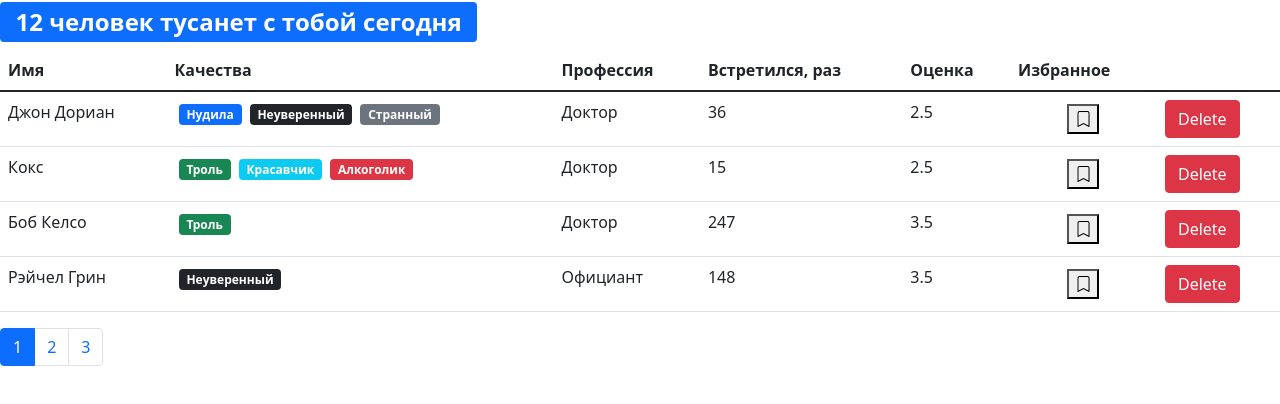
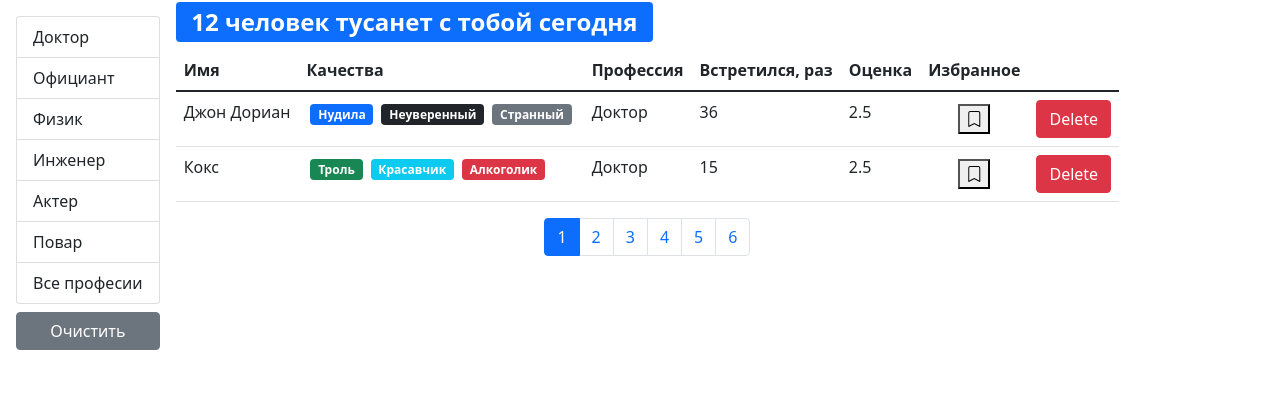
Before and after one commit to maksym-vovk/fast-company, a React (Create React App) app: page / in a window 1280 px wide. Shown: the top 404 px of the page. Built offline with nearby package versions, Linux system fonts and the light colour scheme.

Commit message:
Add filter

```diff
--- /dev/null
+++ b/src/app/api/fake.api/professions.api.js
@@ -0,0 +1,19 @@
+export const professions = {
+    doctor: { _id: "67rdca3eeb7f6fgeed471818", name: "Доктор" },
+    waiter: { _id: "67rdca3eeb7f6fgeed471820", name: "Официант" },
+    physics: { _id: "67rdca3eeb7f6fgeed471814", name: "Физик" },
+    engineer: { _id: "67rdca3eeb7f6fgeed471822", name: "Инженер" },
+    actor: { _id: "67rdca3eeb7f6fgeed471824", name: "Актер" },
+    cook: { _id: "67rdca3eeb7f6fgeed471829", name: "Повар" }
+};
+
+const fetchAll = () =>
+    new Promise((resolve) => {
+        window.setTimeout(function () {
+            resolve(professions);
+        }, 2000);
+    });
+
+export default {
+    fetchAll
+};
--- a/src/app/api/fake.api/user.api.js
+++ b/src/app/api/fake.api/user.api.js
@@ -1,11 +1,4 @@
-const professions = {
-    doctor: { _id: "67rdca3eeb7f6fgeed471818", name: "Доктор" },
-    waiter: { _id: "67rdca3eeb7f6fgeed471820", name: "Официант" },
-    physics: { _id: "67rdca3eeb7f6fgeed471814", name: "Физик" },
-    engineer: { _id: "67rdca3eeb7f6fgeed471822", name: "Инженер" },
-    actor: { _id: "67rdca3eeb7f6fgeed471824", name: "Актер" },
-    cook: { _id: "67rdca3eeb7f6fgeed471829", name: "Повар" }
-};
+import { professions } from "./professions.api";
 
 const qualities = {
     tedious: {
--- a/src/app/api/index.js
+++ b/src/app/api/index.js
@@ -1,5 +1,8 @@
 import * as users from "./fake.api/user.api";
+import professions from "./fake.api/professions.api";
+
 const API = {
-    users
+    users,
+    professions
 };
 export default API;
--- /dev/null
+++ b/src/app/components/groupList.jsx
@@ -0,0 +1,43 @@
+import React from "react";
+import PropTypes from "prop-types";
+
+const GroupList = ({
+    items,
+    valueProperty,
+    contentProperty,
+    onItemSelect,
+    selectedItem
+}) => {
+    return (
+        <ul className="list-group">
+            {Object.keys(items).map((item) => (
+                <li
+                    key={items[item][valueProperty]}
+                    className={
+                        "list-group-item" +
+                        (items[item] === selectedItem ? " active" : "")
+                    }
+                    onClick={() => onItemSelect(items[item])}
+                    role="button"
+                >
+                    {items[item][contentProperty]}
+                </li>
+            ))}
+        </ul>
+    );
+};
+
+GroupList.defaultProps = {
+    valueProperty: "_id",
+    contentProperty: "name"
+};
+
+GroupList.propTypes = {
+    items: PropTypes.object.isRequired,
+    valueProperty: PropTypes.string.isRequired,
+    contentProperty: PropTypes.string.isRequired,
+    onItemSelect: PropTypes.func.isRequired,
+    selectedItem: PropTypes.object.isRequired
+};
+
+export default GroupList;
--- a/src/app/components/searchResults.jsx
+++ b/src/app/components/searchResults.jsx
@@ -1,24 +1,20 @@
 import React from "react";
 import PropTypes from "prop-types";
 
-const SearchResults = ({ users }) => {
+const SearchResults = ({ length }) => {
     const renderPhrase = (number) => {
         const lastOne = Number(number.toString().slice(-1));
 
         if (number > 4 && number < 15) return "человек тусанет";
-        if ([2, 3, 4].includes(lastOne)) return "человек тусанут";
+        if ([2, 3, 4].includes(lastOne)) return "человека тусанут";
         if (lastOne === 1) return "человек тусанет";
     };
 
     return (
         <h2>
-            <span
-                className={
-                    "badge bg-" + (users.length > 0 ? "primary" : "danger")
-                }
-            >
-                {users.length > 0
-                    ? `${users.length} ${renderPhrase(users.length)} с тобой сегодня`
+            <span className={"badge bg-" + (length > 0 ? "primary" : "danger")}>
+                {length > 0
+                    ? `${length} ${renderPhrase(length)} с тобой сегодня`
                     : "Никто с тобой не тусанет"}
             </span>
         </h2>
@@ -26,7 +22,7 @@
 };
 
 SearchResults.propTypes = {
-    users: PropTypes.array.isRequired
+    length: PropTypes.number.isRequired
 };
 
 export default SearchResults;
--- a/src/app/components/usersList.jsx
+++ b/src/app/components/usersList.jsx
@@ -1,26 +1,72 @@
-import React, { useState } from "react";
+import React, { useState, useEffect } from "react";
 import User from "./user";
-import SearchResults from "./searchResults";
 import Pagination from "./pagination";
+import GroupList from "./groupList";
 import { paginate } from "../utils/paginate";
 import PropTypes from "prop-types";
+import api from "../api";
+import SearchResults from "./searchResults";
 
 const UsersList = ({ users, ...rest }) => {
-    const count = users.length;
-    const pageSize = 4;
+    const pageSize = 2;
 
     const [currentPage, setCurrentPage] = useState(1);
+    const [professions, setProfessions] = useState({});
+    const [selectedProf, setSelectedProf] = useState({});
+
+    useEffect(() => {
+        api.professions.fetchAll().then((data) =>
+            setProfessions(
+                Object.assign(data, {
+                    allProfession: { name: "Все професии" }
+                })
+            )
+        );
+    }, []);
+
+    useEffect(() => {
+        setCurrentPage(1);
+    }, [selectedProf]);
 
     const handlePageChange = (pageIndex) => {
         setCurrentPage(pageIndex);
     };
 
-    const userCrop = paginate(users, currentPage, pageSize);
+    const handleProfessionSelect = (item) => {
+        setSelectedProf(item);
+    };
+
+    const filteredUsers =
+        selectedProf && selectedProf._id
+            ? users.filter((user) => user.profession === selectedProf)
+            : users;
+    const count = filteredUsers.length;
+
+    const userCrop = paginate(filteredUsers, currentPage, pageSize);
+
+    const clearFilter = () => {
+        setSelectedProf();
+    };
 
     return (
-        <>
-            <SearchResults users={users} />
-
+        <div className="d-flex">
+            {professions && (
+                <div className="d-flex flex-column flex-shrink-0 p-3">
+                    <GroupList
+                        selectedItem={selectedProf}
+                        items={professions}
+                        onItemSelect={handleProfessionSelect}
+                    />
+                    <button
+                        className="btn btn-secondary mt-2"
+                        onClick={clearFilter}
+                    >
+                        Очистить
+                    </button>
+                </div>
+            )}
+            <div className="d-flex flex-column">
+                <SearchResults length={count} />
                 {count > 0 && (
                     <table className="table">
                         <thead>
@@ -35,19 +81,25 @@
                         </thead>
                         <tbody>
                             {userCrop.map((user) => (
-                            <User key={user._id} user={user} handlers={rest} />
+                                <User
+                                    key={user._id}
+                                    user={user}
+                                    handlers={rest}
+                                />
                             ))}
                         </tbody>
                     </table>
                 )}
-
+                <div className="d-flex justify-content-center">
                     <Pagination
                         itemsCount={count}
                         pageSize={pageSize}
                         currentPage={currentPage}
                         onPageChange={handlePageChange}
                     />
-        </>
+                </div>
+            </div>
+        </div>
     );
 };
 
```
Also changed, not shown: .eslintrc.js. Lines whose indentation alone changed are shown as unchanged.
